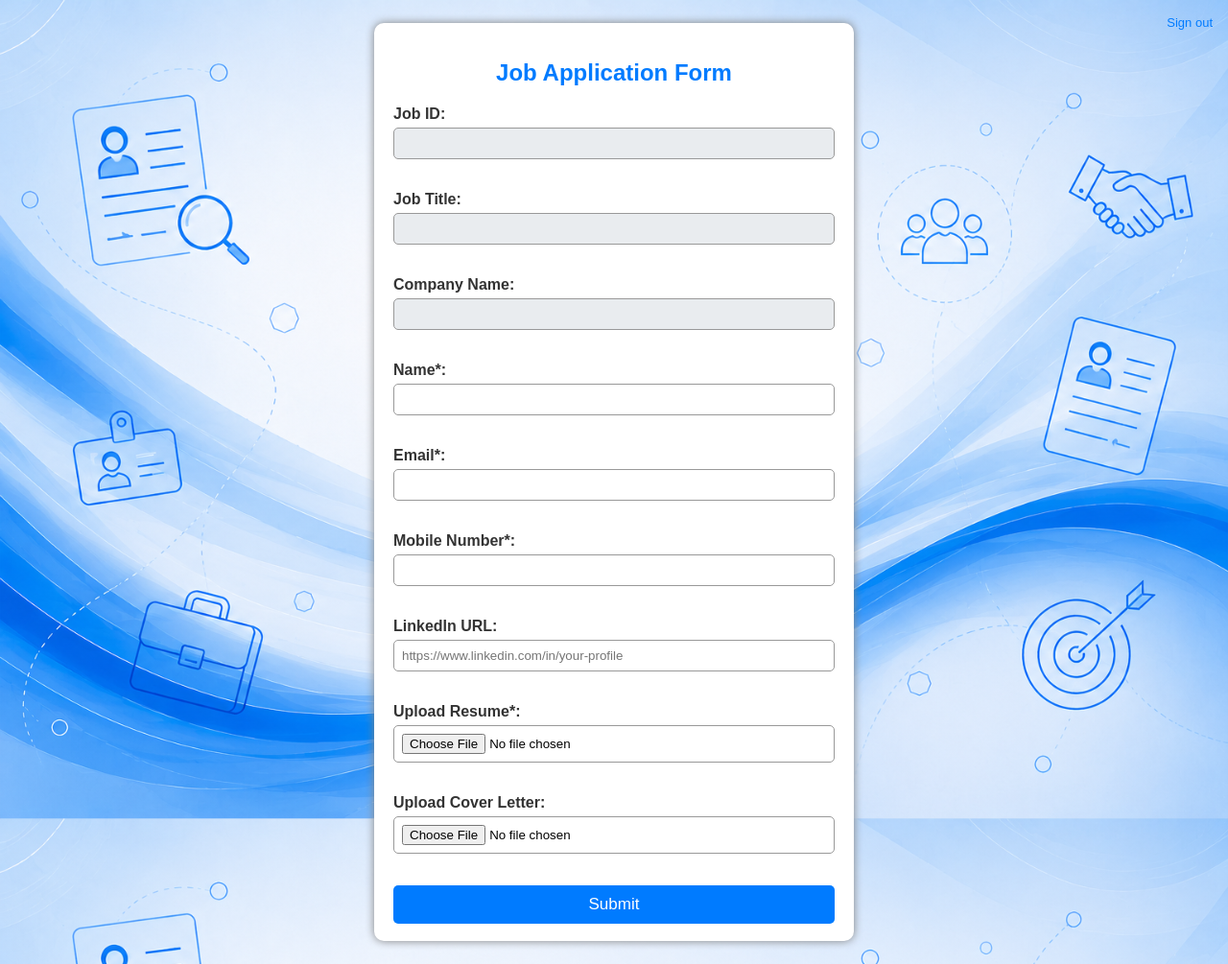
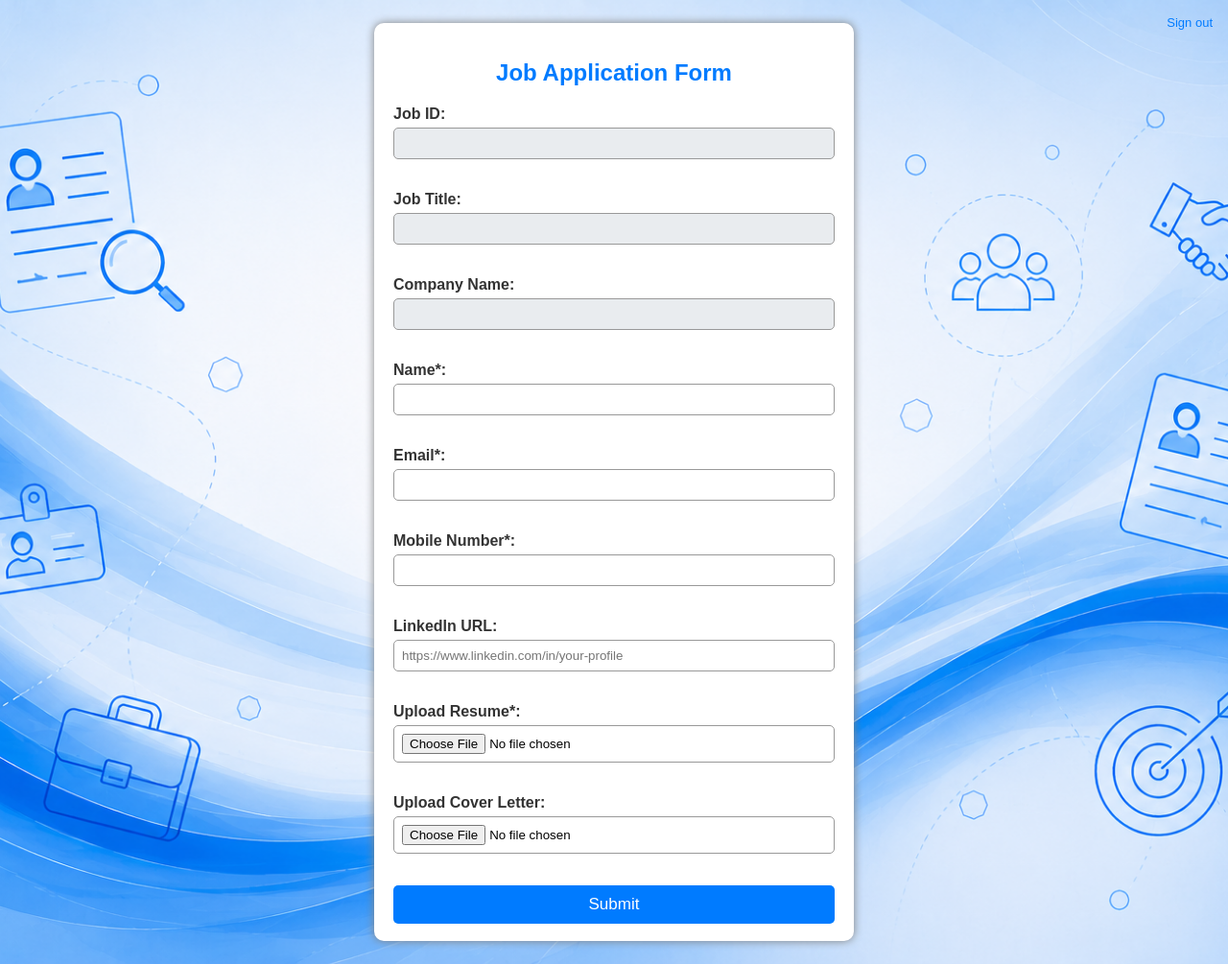
Before and after one commit to Vaibhavkaremgar/Eve_job_application_Form, a FastAPI app: template templates/index.html in a window 1280 px wide. Shown: the whole page at 96% size. Run offline with FastAPI, Linux system fonts and the light colour scheme; the template is opened without the code that fills it, so the values that code supplies are empty.

Commit message:
Done changes to make change in background

```diff
--- a/templates/index.html
+++ b/templates/index.html
@@ -12,7 +12,13 @@
             min-height: 100vh;
             margin: 0;
             padding: 24px 16px;
-            background: #f6f9ff url("/static/background.png") center top / cover no-repeat fixed;
+            /* background: #f6f9ff url("/static/background.png") center top / cover no-repeat fixed; */
+            background-image: url("/static/background.png");
+            background-repeat: no-repeat;
+            background-position: center center;
+            background-size: cover;
+            background-attachment: scroll;
+            background-color: #f6f9ff;
             overflow-x: hidden;
             isolation: isolate;
         }
```
